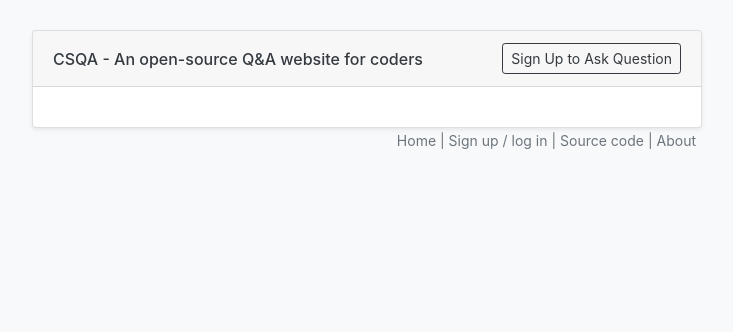
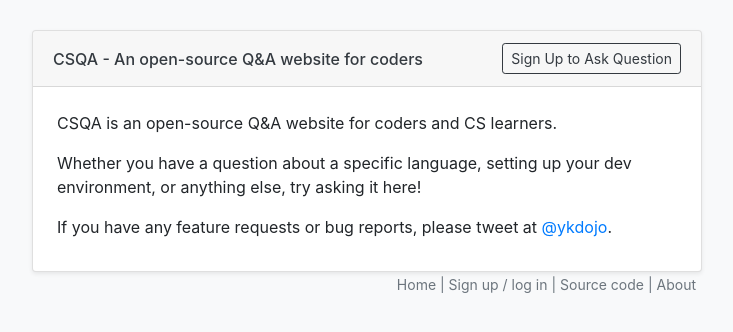
Before and after one commit to ykdojo/csqa, a Django app: page /about/ in a window 1280 px wide. Shown: the top 332 px of the page, without its empty margins (273-1006 px from the left). Run offline with Django 3.2, Linux system fonts and the light colour scheme; some libraries are stand-ins or nearby versions.

Commit message:
Update about.html

```diff
--- a/templates/about.html
+++ b/templates/about.html
@@ -1 +1,7 @@
 {% extends "base.html" %}
+
+{% block content %}
+<p>CSQA is an open-source Q&A website for coders and CS learners.</p>
+<p>Whether you have a question about a specific language, setting up your dev environment, or anything else, try asking it here!</p>
+<p>If you have any feature requests or bug reports, please tweet at <a href="https://twitter.com/ykdojo" target="_blank">@ykdojo</a>.</p>
+{% endblock %}
```
